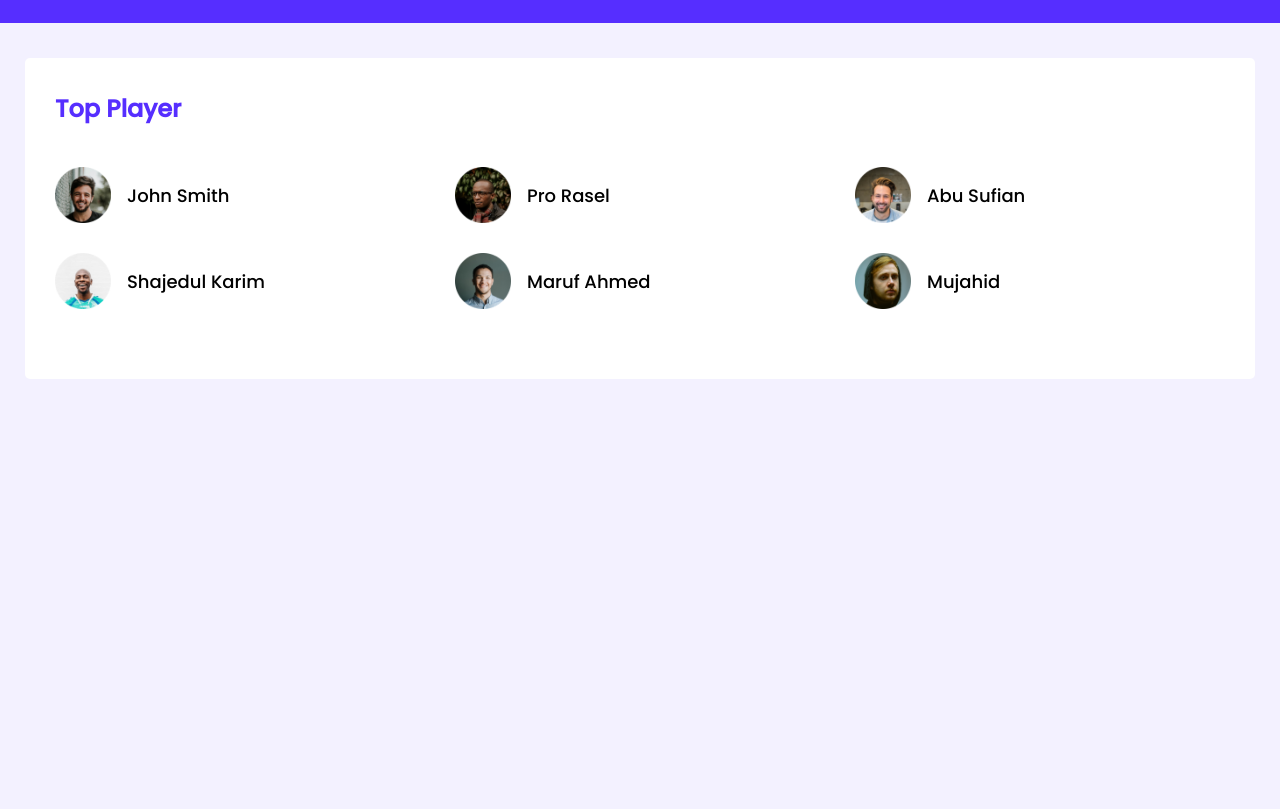
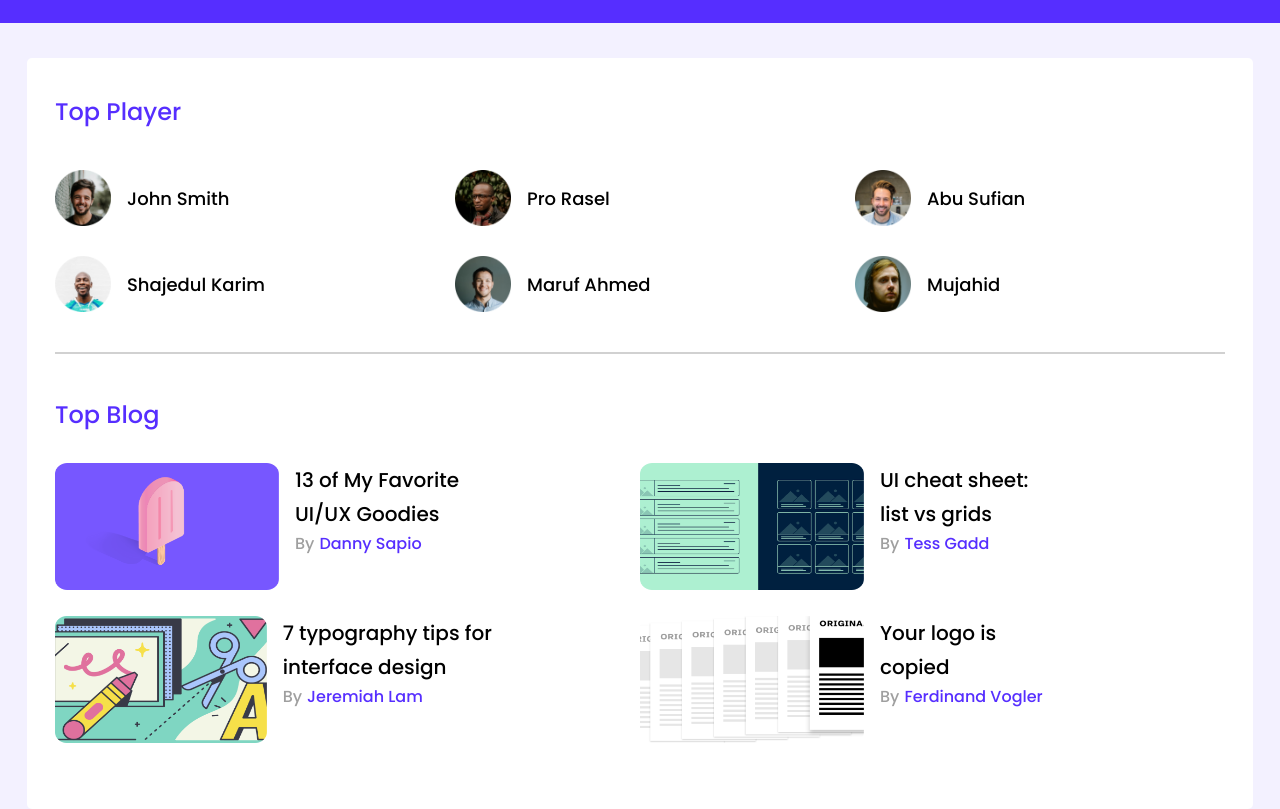
Before and after one commit to MarufMobin/leaderboard, a plain HTML site: page index.html in a window 1280 px wide. Shown: the part 80-889 px from the top of the page. Before the commit the page ends 800 px from the top, so only its background shows below. Drawn offline with Linux system fonts and the light colour scheme.

Commit message:
second section code properly done

```diff
--- a/css/style.css
+++ b/css/style.css
@@ -22,6 +22,12 @@ main{
     flex-direction: column;
     align-items: center;
     border-radius: 5px;
+}
+.horizontal-line{
+    border: 1px solid #D1D1D1;
+}
+.hedingdeco{
+    padding: 40px 0px 30px;
 }
 /* Global css end here */
 
@@ -68,17 +74,18 @@ main{
 }
 /* header section code end here */
 
- /* player & Blog section css code start here  */
+ /* Second section css code start here  */
 .second-section{
     width: 1170px;
     background-color: #fff;
     margin-top: 35px;
-    padding: 30px;
+    padding: 33px 28px 10px;
     border-radius: 5px;
 }
 .second-section h2{
     color: #562EFF;
     font-size: 24px;
+    font-weight: 500;
     line-height: 36px;
     margin-top: 3px;
 }
@@ -101,5 +108,38 @@ main{
     font-size: 18px;
     font-weight: 500;
 }
-
- /* player & Blog section css code end here  */
+/* blog-section */
+.blog-container{
+    display: grid;
+    grid-template-columns: repeat(2, 1fr);
+    margin-bottom: 30px;
+}
+.blog-inner-container{
+    display: flex;
+    margin-bottom: 26px;
+}
+.blog-inner-container img{
+    width: 224px;
+    height: 127px;
+}
+.blog-info{
+    margin: 0px 0px 6px 16px;
+}
+.blog-info h4{
+    font-weight: 500;
+    font-size: 20px;
+    line-height: 34px;
+    width: 65%;
+}
+.blog-info a {
+    color: #9F9F9F;
+    font-weight: 300;
+    margin-top: 6px;
+}
+.blog-info a span{
+    font-size: 16px;
+    line-height: 24px;
+    color: #562EFF;
+    margin-left: 5px;
+}
+ /* Second section css code end here  */
--- a/index.html
+++ b/index.html
@@ -40,9 +40,11 @@
     <!-- header section code End here -->
 
     <main>
-        <!-- player & Blog section start here -->
+        <!-- Second section start here -->
         <section class="second-section">
             <h2>Top Player</h2>
+
+            <!-- top-section -->
             <div class="top-section">
                 <article class="players">
                     <img src="images/players/player-1.png" alt="">
@@ -69,11 +71,61 @@
                     <h3>Mujahid</h3>
                 </article>
             </div>
-            <div class="blog-section">
+
+            <hr class="horizontal-line">
+
+            <!-- blog-section -->
+
+            <h2 class="hedingdeco">Top Blog</h2>
+
+            <div class="blog-container">
+
+                <div class="blog-inner-container ">
+                    <img src="images/blogs/blog-1.png" alt="">
+                    <div class="blog-info">
+                        <h4>
+                         13 of My Favorite
+                         UI/UX Goodies
+                        </h4>
+                         <a href="">By<span>Danny Sapio</span></a>
+                     </div>
+                </div>
+                <div class="blog-inner-container">
+                    <img src="images/blogs/blog-2.png" alt="">
+                    <div class="blog-info">
+                        <h4>
+                            UI cheat sheet:
+                            list vs grids
+                        </h4>
+                         <a href="">By<span>Tess Gadd</span></a>
+                     </div>
+                </div>
+                <div class="blog-inner-container">
+                    <img src="images/blogs/blog-3.png" alt="">
+                    <div class="blog-info">
+                        <h4>
+                            7 typography tips
+                            for interface design
+                        </h4>
+                         <a href="">By<span>Jeremiah Lam</span></a>
+                     </div>
+                </div>
+
+                <div class="blog-inner-container">
+                    <img src="images/blogs/blog-4.png" alt="">
+                    <div class="blog-info">
+                        <h4>
+                            Your logo is
+                            copied
+                        </h4>
+                         <a href="">By<span>Ferdinand Vogler</span></a>
+                     </div>
+                </div>
 
             </div>
+
         </section>
-        <!-- player & Blog section end here -->
+        <!-- Socend section end here -->
     </main>
 
 </body>
```
